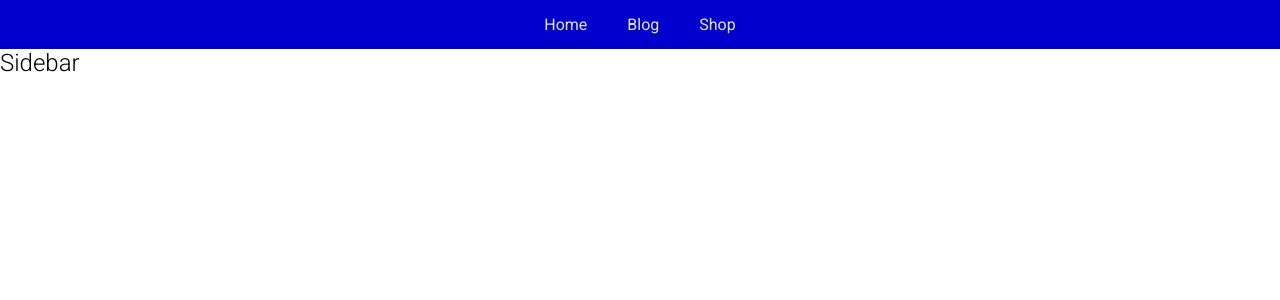
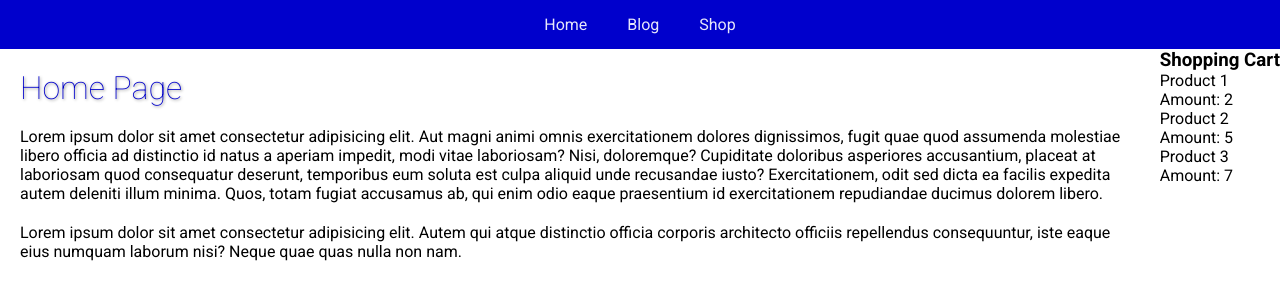
Before and after one commit to Yelose/simple-shop, a React (Vite) app: page /simple-shop in a window 1280 px wide. Shown: the top 300 px of the page. Built offline with nearby package versions, Linux system fonts and the light colour scheme.

Commit message:
button add to cart half functioning

```diff
--- a/src/App.jsx
+++ b/src/App.jsx
@@ -5,20 +5,33 @@ import Blog from "./pages/Blog";
 import Shop from "./pages/Shop";
 import Error404 from "./pages/Error404";
 import LandingPage from "./pages/LandingPage";
+import { products } from "./data/products";
+import { useState } from "react";
 
 function App() {
+  const [shoppingCart, setShoppingCart] = useState([
+    { id: 1, amount: 2, name: "Product 1" },
+    { id: 2, amount: 5, name: "Product 2" },
+    { id: 3, amount: 7, name: "Product 3" },
+  ]);
+  const addProductToCart = (productId, productName) => {
+    const newShoppingCart = [...shoppingCart];
+  };
   return (
     <div className="App">
-      <main>
-        <Routes>
-          <Route path="simple-shop" element={<LandingPage />}>
-            <Route index path="home" element={<Home />} />
-            <Route path="blog" element={<Blog />} />
-            <Route path="shop" element={<Shop />} />
-            <Route path="*" element={<Error404 />} />
-          </Route>
-        </Routes>
-      </main>
+      <Routes>
+        <Route path="simple-shop" element={<LandingPage cart={shoppingCart} />}>
+          <Route index element={<Home />} />
+          <Route path="blog" element={<Blog />} />
+          <Route
+            path="shop"
+            element={
+              <Shop products={products} addProductToCart={addProductToCart} />
+            }
+          ></Route>
+          <Route path="*" element={<Error404 />} />
+        </Route>
+      </Routes>
     </div>
   );
 }
--- /dev/null
+++ b/src/components/cart/ShoppingCart.jsx
@@ -0,0 +1,21 @@
+export default function ShoppingCart({ cart }) {
+  return (
+    <div>
+      <h3>Shopping Cart</h3>
+      <div>
+        {cart.length > 0 ? (
+          cart.map((product, index) => {
+            return (
+              <div key={product.index}>
+                <p>{product.name}</p>
+                <p>Amount: {product.amount}</p>
+              </div>
+            );
+          })
+        ) : (
+          <p>No products yet</p>
+        )}
+      </div>
+    </div>
+  );
+}
--- a/src/components/products/Product.jsx
+++ b/src/components/products/Product.jsx
@@ -1,9 +1,9 @@
-export default function Product({ name, description }) {
+export default function Product({ name, description, addProductToCart, id }) {
   return (
     <section>
       <h3>{name}</h3>
       <p>{description}</p>
-      <button>Add to chart</button>
+      <button onClick={() => addProductToCart(id, name)}>Add to chart</button>
     </section>
   );
 }
--- a/src/components/products/Products.jsx
+++ b/src/components/products/Products.jsx
@@ -1,29 +1,7 @@
 import Product from "./Product";
 import "./products.css";
 
-export default function Products() {
-  const products = [
-    {
-      id: 1,
-      name: "Product 1",
-      description: "This is product 1 example product",
-    },
-    {
-      id: 2,
-      name: "Product 2",
-      description: "This is product 2 example product",
-    },
-    {
-      id: 3,
-      name: "Product 3",
-      description: "This is product 3 example product",
-    },
-    {
-      id: 4,
-      name: "Product 4",
-      description: "This is product 4 example product",
-    },
-  ];
+export default function Products({ products, addProductToCart }) {
   return (
     <div className="products-container">
       {products.map((product) => {
@@ -32,6 +10,8 @@ export default function Products() {
             key={product.id}
             name={product.name}
             description={product.description}
+            id={product.id}
+            addProductToCart={addProductToCart}
           />
         );
       })}
--- /dev/null
+++ b/src/data/products.js
@@ -0,0 +1,22 @@
+export const products = [
+  {
+    id: 1,
+    name: "Product 1",
+    description: "This is product 1 example product",
+  },
+  {
+    id: 2,
+    name: "Product 2",
+    description: "This is product 2 example product",
+  },
+  {
+    id: 3,
+    name: "Product 3",
+    description: "This is product 3 example product",
+  },
+  {
+    id: 4,
+    name: "Product 4",
+    description: "This is product 4 example product",
+  },
+];
--- a/src/pages/Blog.jsx
+++ b/src/pages/Blog.jsx
@@ -1,7 +1,24 @@
 export default function Blog() {
   return (
     <div className="page-container">
-      <p>Blog</p>
+      <h1>Blog</h1>
+      <p>
+        Lorem ipsum dolor sit amet, consectetur adipisicing elit. Nisi
+        repudiandae tempore at ratione qui voluptatum delectus culpa esse,
+        sapiente praesentium quis maiores veritatis doloremque vitae vero,
+        voluptatibus blanditiis? Labore omnis expedita libero, laudantium
+        perspiciatis et ducimus cupiditate ea, ut voluptatem distinctio fugit
+        tempora eum aperiam hic ipsa beatae voluptate reiciendis debitis
+        reprehenderit architecto! Molestiae aperiam molestias iste odit ab
+        voluptatum et vitae commodi! A adipisci dignissimos cupiditate sint
+        veritatis facere quasi fugit porro voluptates? Quasi totam adipisci
+        atque aliquid magni.
+      </p>
+      <p>
+        Lorem ipsum dolor, sit amet consectetur adipisicing elit. In nam dolore
+        sunt corporis eum similique quia nihil perferendis. Quo perspiciatis
+        aliquid culpa eos vel qui iure iste alias consectetur ea.
+      </p>
     </div>
   );
 }
--- a/src/pages/Home.jsx
+++ b/src/pages/Home.jsx
@@ -1,7 +1,24 @@
 export default function Home() {
   return (
     <div className="page-container">
-      <p>Home</p>
+      <h1>Home Page</h1>
+      <p>
+        Lorem ipsum dolor sit amet consectetur adipisicing elit. Aut magni animi
+        omnis exercitationem dolores dignissimos, fugit quae quod assumenda
+        molestiae libero officia ad distinctio id natus a aperiam impedit, modi
+        vitae laboriosam? Nisi, doloremque? Cupiditate doloribus asperiores
+        accusantium, placeat at laboriosam quod consequatur deserunt, temporibus
+        eum soluta est culpa aliquid unde recusandae iusto? Exercitationem, odit
+        sed dicta ea facilis expedita autem deleniti illum minima. Quos, totam
+        fugiat accusamus ab, qui enim odio eaque praesentium id exercitationem
+        repudiandae ducimus dolorem libero.
+      </p>
+      <p>
+        Lorem ipsum dolor sit amet consectetur adipisicing elit. Autem qui atque
+        distinctio officia corporis architecto officiis repellendus
+        consequuntur, iste eaque eius numquam laborum nisi? Neque quae quas
+        nulla non nam.
+      </p>
     </div>
   );
 }
--- a/src/pages/LandingPage.jsx
+++ b/src/pages/LandingPage.jsx
@@ -1,17 +1,18 @@
 import { NavLink, Outlet } from "react-router-dom";
+import ShoppingCart from "../components/cart/ShoppingCart";
 
-export default function LandingPage() {
+export default function LandingPage({ cart }) {
   return (
     <div className="landing-page">
       <header className="nav-bar">
-        <NavLink to="./home">Home</NavLink>
+        <NavLink to="./">Home</NavLink>
         <NavLink to="./blog">Blog</NavLink>
         <NavLink to="./shop">Shop</NavLink>
       </header>
       <main>
         <Outlet />
         <aside>
-          <h2>Sidebar</h2>
+          <ShoppingCart cart={cart} />
         </aside>
       </main>
     </div>
--- a/src/pages/Shop.jsx
+++ b/src/pages/Shop.jsx
@@ -1,10 +1,11 @@
 import Products from "../components/products/Products";
 
-export default function Shop() {
+export default function Shop({ products, addProductToCart }) {
   return (
     <div className="page-container">
       <h1>Products</h1>
-      <Products />
+
+      <Products products={products} addProductToCart={addProductToCart} />
     </div>
   );
 }
```
